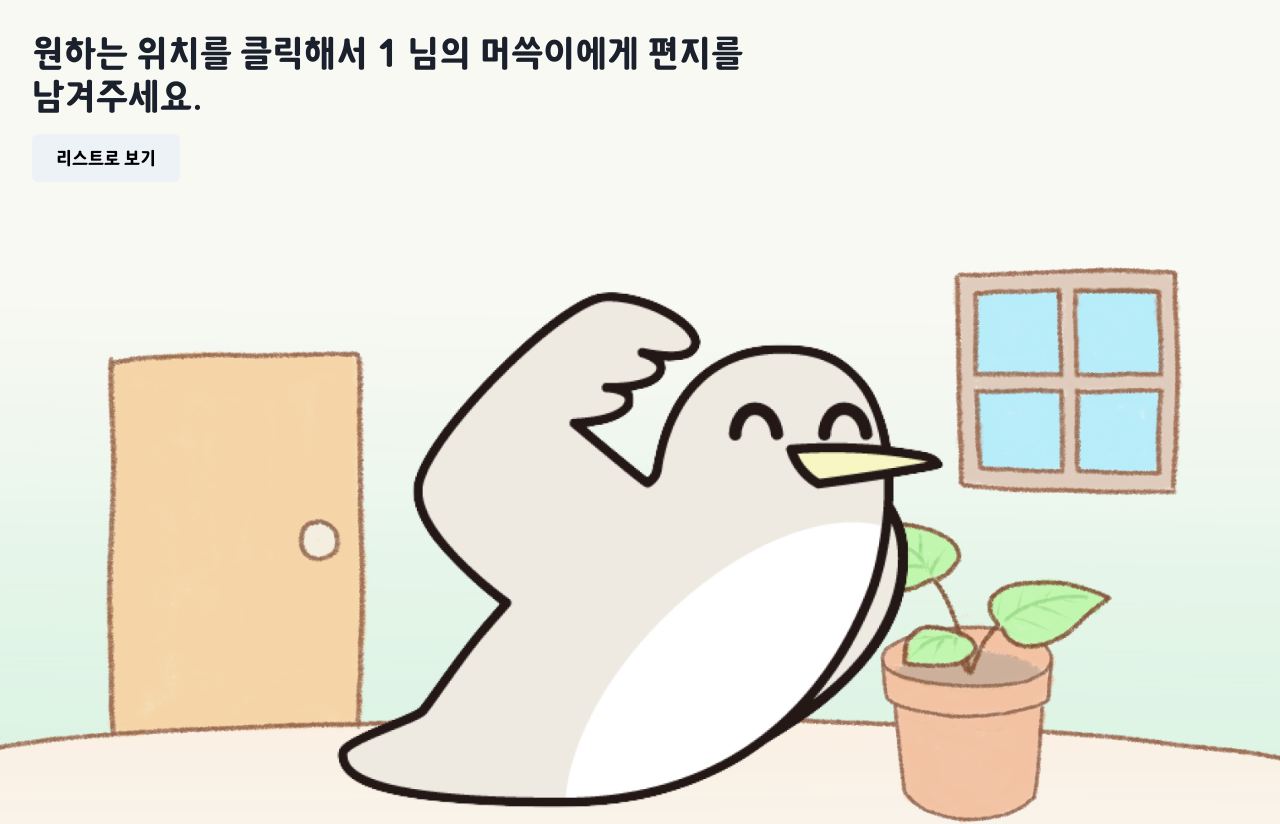
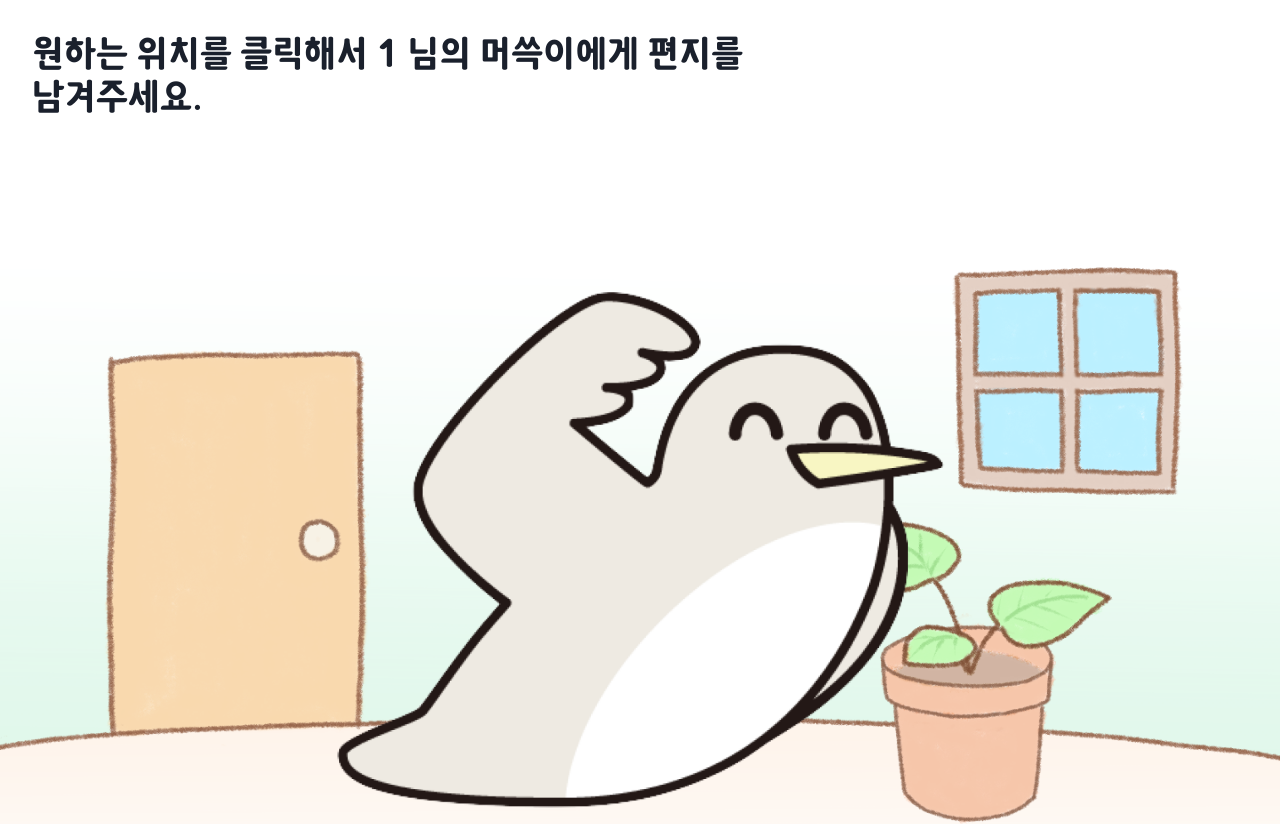
Before and after one commit to prgrms-fe-devcourse/FEDC4_MUSSEUK_LETTER_Donggeun, a React (Vite) app: page /post/1 in a window 1280 px wide. Shown: the top 824 px of the page. Built offline with nearby package versions, Linux system fonts and the light colour scheme; no server answers.

Commit message:
design: 색상 변수로 변경

```diff
--- a/src/pages/Post/components/ListButton.tsx
+++ b/src/pages/Post/components/ListButton.tsx
@@ -2,7 +2,12 @@ import { Button, ButtonProps } from '@chakra-ui/react';
 
 const ListButton = ({ ...props }: ButtonProps) => {
   return (
-    <Button color="#ECF1E6" textColor="black" size="lg" {...props}>
+    <Button
+      backgroundColor="var(--green01)"
+      color="white"
+      size="lg"
+      _hover={{ backgroundColor: 'var(--green03)' }}
+      {...props}>
       리스트로 보기
     </Button>
   );
--- a/src/pages/Post/index.tsx
+++ b/src/pages/Post/index.tsx
@@ -11,7 +11,7 @@ const Post = () => {
   return (
     <VStack
       p="2rem 2rem 5rem 2rem"
-      backgroundColor="#F9F9F4"
+      backgroundColor="var(--bg01)"
       backgroundImage={BackgroundHome}
       backgroundPosition="center"
       backgroundSize="contain"
```
